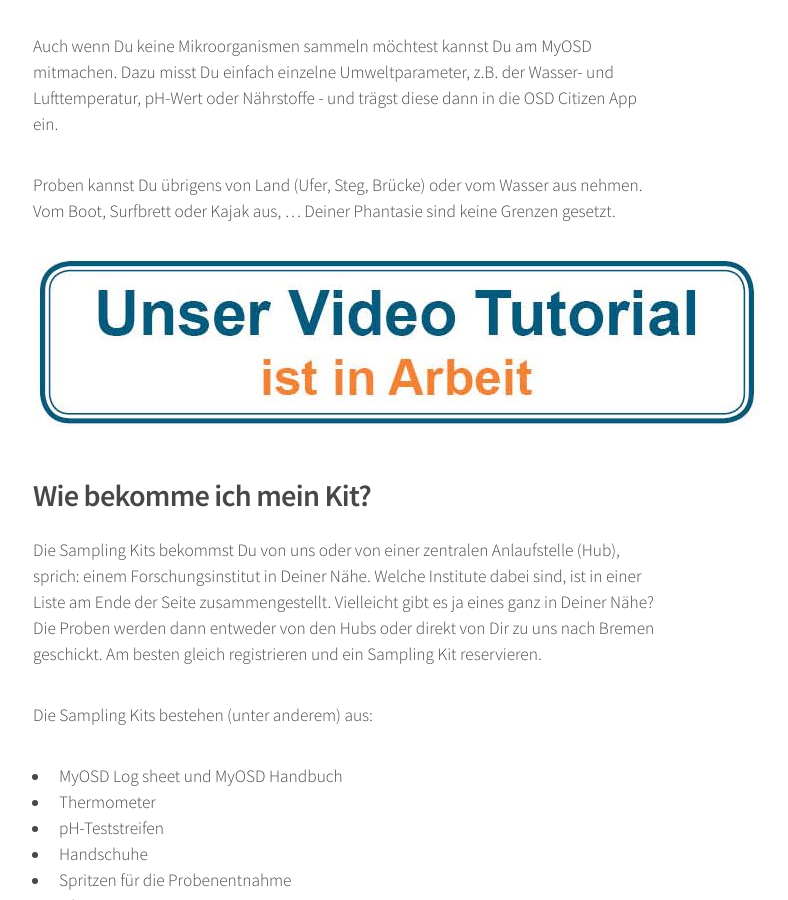
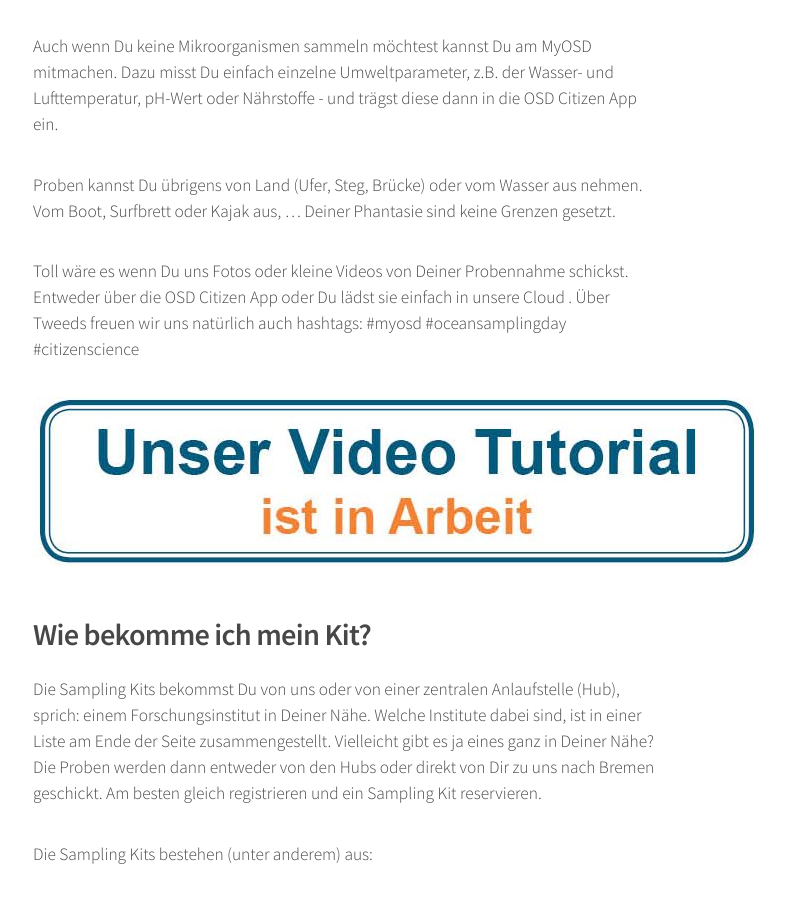
Before and after one commit to myosd/myosd.github.io, a Jekyll site: the page built from mitmachen/index.md, in a window 1280 px wide and 900 px high, scrolled down 2406 px. Shown: the whole window, without its empty margins (292-1080 px from the left). Built offline with Jekyll 4.4.1, drawn with Linux system fonts in a browser that asks for light colours.

Commit message:
Foto hashtag

```diff
--- a/mitmachen/index.md
+++ b/mitmachen/index.md
@@ -3,6 +3,7 @@ title: Mitmachen
 layout: page
 published: true
 ---
+
 
 
 
@@ -38,6 +39,9 @@ Neben den Mikroorganismen sind auch Umweltdaten wichtig, um die Proben auszuwert
 Auch wenn Du keine Mikroorganismen sammeln möchtest kannst Du am MyOSD mitmachen. Dazu misst Du einfach einzelne Umweltparameter, z.B. der Wasser- und Lufttemperatur, pH-Wert oder Nährstoffe - und trägst diese dann in die OSD Citizen App ein.
 
 Proben kannst Du übrigens von Land (Ufer, Steg, Brücke) oder vom Wasser aus nehmen. Vom Boot, Surfbrett oder Kajak aus, ... Deiner Phantasie sind keine Grenzen gesetzt.
+
+Toll wäre es wenn Du uns Fotos oder kleine Videos von Deiner Probennahme schickst. Entweder über die OSD Citizen App oder Du lädst sie einfach in unsere Cloud <LINK>.
+Über Tweeds freuen wir uns natürlich auch hashtags: #myosd #oceansamplingday #citizenscience
 
 ![Video Tutorial]({{site.baseurl}}/assets/images/Video_tutorial_preliminary.jpg)
 
```
